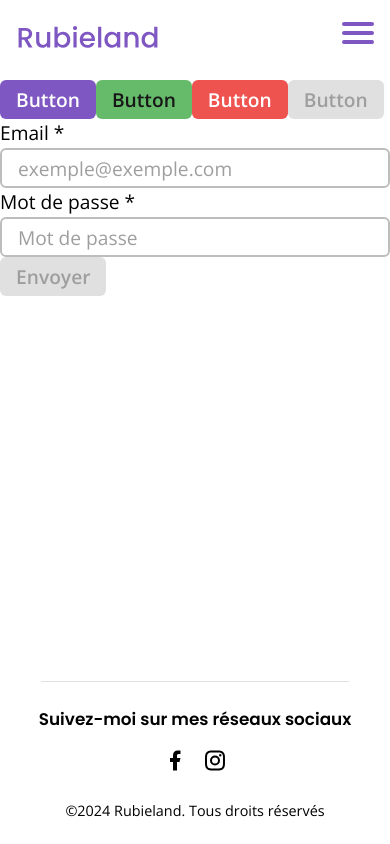
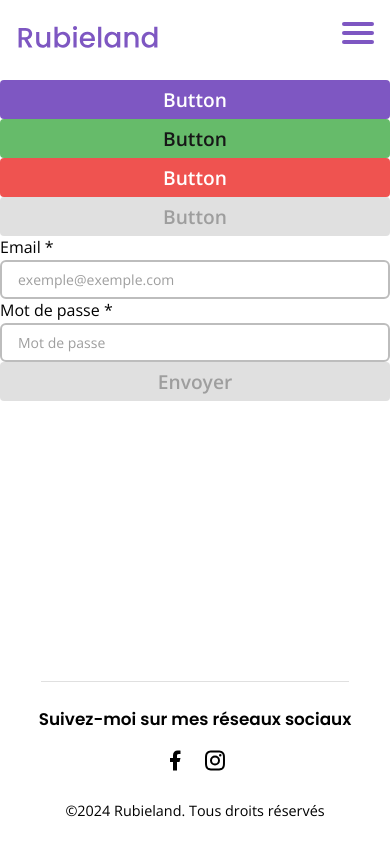
Before and after one commit to rubieland/rubieland, a React (Vite) app in the folder frontend/: page / in a window 390 px wide. Built offline with nearby package versions, Linux system fonts and the light colour scheme.

Commit message:
styles: edit form input responsive font size and edit button width

```diff
--- a/frontend/src/assets/styles/_mixins.scss
+++ b/frontend/src/assets/styles/_mixins.scss
@@ -36,8 +36,9 @@
 // ----- button ----- \\
 
 @mixin btn-base {
-  border-radius: 0.375rem;
+  border-radius: 0.25rem;
   padding: 0.375rem 1rem;
+  min-width: fit-content;
   display: inline-block;
   font-family: inherit;
   text-align: center;
@@ -45,6 +46,7 @@
   font-weight: 600;
   cursor: pointer;
   border: none;
+  width: 100%;
 }
 
 @mixin btn-styles($bg-color, $text-color) {
@@ -63,8 +65,8 @@
   border-radius: 0.375rem;
   font-family: inherit;
   padding: 0.5rem 1rem;
+  font-size: 0.875rem;
   max-height: 2.5rem;
-  font-size: 1.2rem;
 
   &:focus {
     border-color: $primary;
--- a/frontend/src/assets/styles/form-inputs.scss
+++ b/frontend/src/assets/styles/form-inputs.scss
@@ -1,8 +1,5 @@
 @import './placeholders';
-
-label {
-  font-size: 1.2rem;
-}
+@import './mixins';
 
 .form-input {
   @include flex-column;
@@ -41,3 +38,16 @@ label {
 .checkbox {
   @extend %checkbox;
 }
+
+// ----- responsive ----- \\
+
+@include respond-to('medium') {
+  label {
+    font-size: 1.125rem;
+  }
+  .input,
+  .textarea,
+  .select {
+    font-size: 1rem;
+  }
+}
--- a/frontend/src/ui/components/Button/CustomButton.tsx
+++ b/frontend/src/ui/components/Button/CustomButton.tsx
@@ -3,6 +3,7 @@ interface CustomButtonProps {
   type?: 'submit' | 'reset' | 'button';
   isDisabled?: boolean;
   onClick?: () => void;
+  width?: string | number;
   title: string;
 }
 
@@ -10,14 +11,17 @@ const CustomButton = ({
   isDisabled = false,
   style = 'primary',
   type = 'button',
+  width = '100%',
   onClick,
   title,
 }: CustomButtonProps) => {
   const classNames = isDisabled ? 'btn btn-disabled' : `btn btn-${style}`;
+  const getWidth = typeof width === 'string' ? `${width}` : width;
 
   return (
     <button
       aria-disabled={isDisabled}
+      style={{ width: getWidth }}
       className={classNames}
       disabled={isDisabled}
       onClick={onClick}
```
